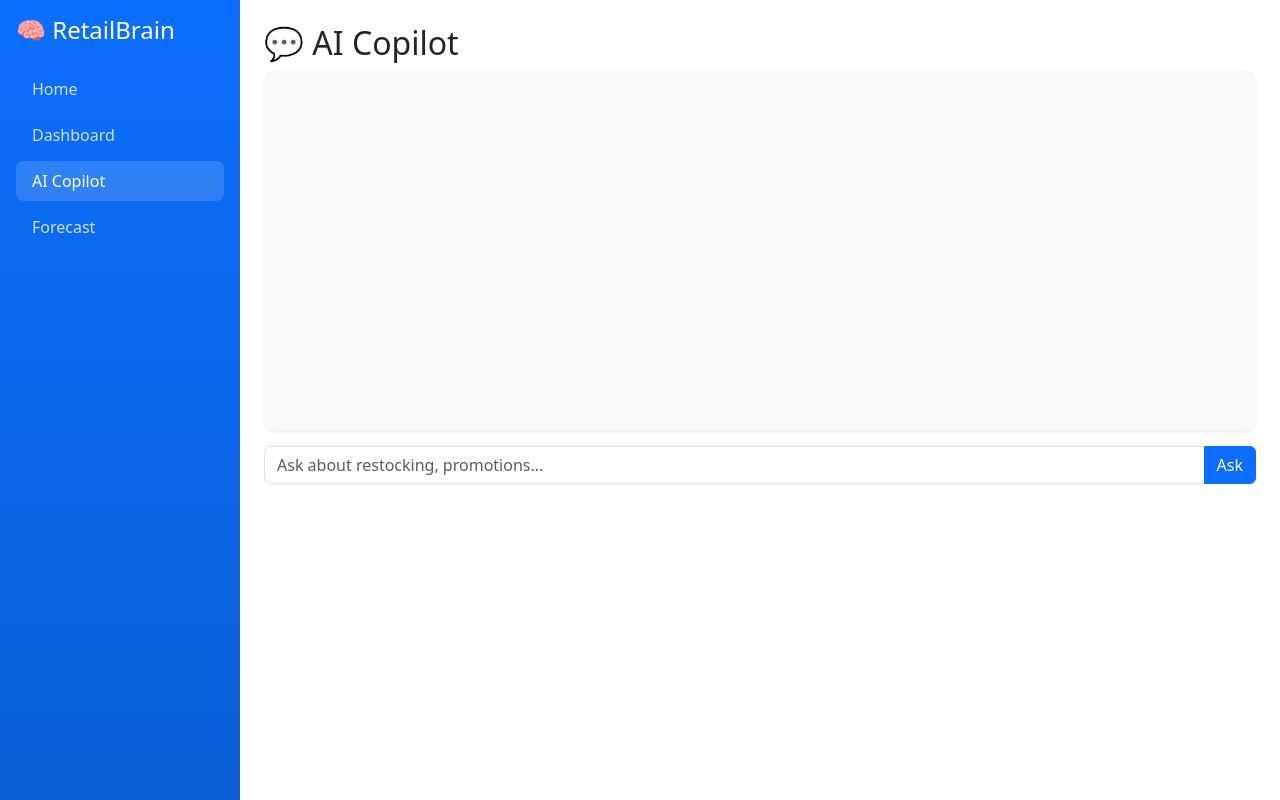
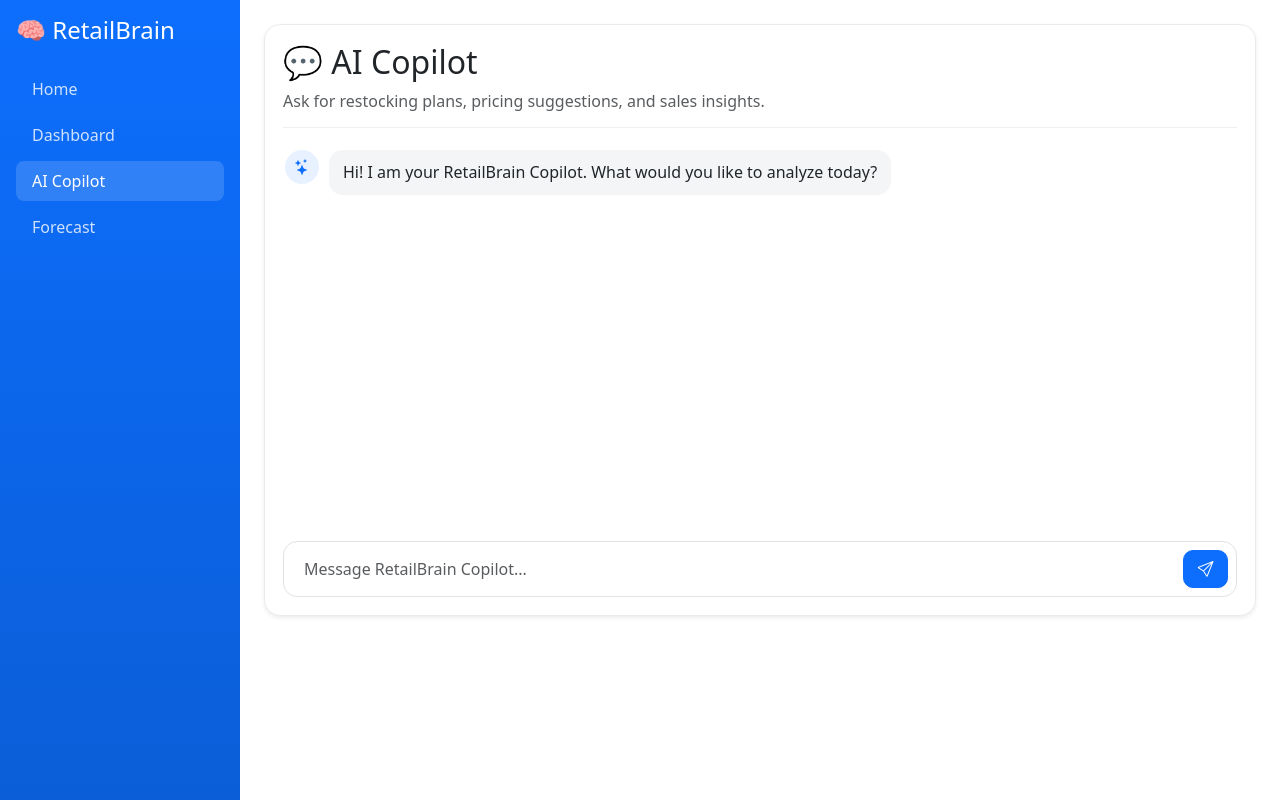
Before and after one commit to CoderBhagyesh/retail-brain, a plain HTML site: page RetailBrain/Frontend/index.html in a window 1280 px wide. Both pictures are taken after a click on the link "AI Copilot". Drawn offline with nearby package versions, Linux system fonts and the light colour scheme.

Commit message:
Redesign Copilot page with modern chat interface

```diff
--- a/RetailBrain/Frontend/app.js
+++ b/RetailBrain/Frontend/app.js
@@ -38,25 +38,44 @@ async function loadDashboard() {
   });
 }
 
+function appendMessage(role, message) {
+  const chatBox = document.getElementById("chatBox");
+
+  const wrapper = document.createElement("div");
+  wrapper.className = `chat ${role}`;
+
+  const avatar = document.createElement("div");
+  avatar.className = "avatar";
+  avatar.innerHTML = role === "user"
+    ? '<i class="bi bi-person-fill"></i>'
+    : '<i class="bi bi-stars"></i>';
+
+  const bubble = document.createElement("div");
+  bubble.className = "bubble";
+  bubble.innerText = message;
+
+  wrapper.appendChild(avatar);
+  wrapper.appendChild(bubble);
+  chatBox.appendChild(wrapper);
+  chatBox.scrollTop = chatBox.scrollHeight;
+}
+
 async function askCopilot() {
   const input = document.getElementById("chatInput");
-  const chatBox = document.getElementById("chatBox");
+  const query = input.value.trim();
 
-  const userMsg = document.createElement("div");
-  userMsg.className = "chat-msg user";
-  userMsg.innerText = input.value;
-  chatBox.appendChild(userMsg);
+  if (!query) return;
 
-  const res = await fetch(`${BACKEND}/copilot/chat?query=${encodeURIComponent(input.value)}`, { method: "POST" });
-  const data = await res.json();
+  appendMessage("user", query);
+  input.value = "";
 
-  const botMsg = document.createElement("div");
-  botMsg.className = "chat-msg bot";
-  botMsg.innerText = data.answer;
-  chatBox.appendChild(botMsg);
-
-  chatBox.scrollTop = chatBox.scrollHeight;
-  input.value = "";
+  try {
+    const res = await fetch(`${BACKEND}/copilot/chat?query=${encodeURIComponent(query)}`, { method: "POST" });
+    const data = await res.json();
+    appendMessage("assistant", data.answer || "I could not generate a response.");
+  } catch (error) {
+    appendMessage("assistant", "Unable to reach the copilot service right now. Please try again.");
+  }
 }
 
 async function getForecast() {
--- a/RetailBrain/Frontend/index.html
+++ b/RetailBrain/Frontend/index.html
@@ -66,11 +66,33 @@
 
       <!-- Copilot -->
       <section id="copilot" class="page d-none">
-        <h2>💬 AI Copilot</h2>
-        <div class="chat-box shadow-sm" id="chatBox"></div>
-        <div class="input-group mt-3">
-          <input type="text" id="chatInput" class="form-control" placeholder="Ask about restocking, promotions..." />
-          <button class="btn btn-primary" onclick="askCopilot()">Ask</button>
+        <div class="copilot-shell shadow-sm">
+          <div class="copilot-header">
+            <div>
+              <h2>💬 AI Copilot</h2>
+              <p class="text-muted mb-0">Ask for restocking plans, pricing suggestions, and sales insights.</p>
+            </div>
+          </div>
+
+          <div class="chat-box" id="chatBox">
+            <div class="chat assistant">
+              <div class="avatar"><i class="bi bi-stars"></i></div>
+              <div class="bubble">Hi! I am your RetailBrain Copilot. What would you like to analyze today?</div>
+            </div>
+          </div>
+
+          <div class="chat-input-wrap">
+            <input
+              type="text"
+              id="chatInput"
+              class="form-control"
+              placeholder="Message RetailBrain Copilot..."
+              onkeydown="if(event.key==='Enter'){askCopilot();}"
+            />
+            <button class="btn btn-primary" onclick="askCopilot()">
+              <i class="bi bi-send"></i>
+            </button>
+          </div>
         </div>
       </section>
 
--- a/RetailBrain/Frontend/styles.css
+++ b/RetailBrain/Frontend/styles.css
@@ -31,31 +31,99 @@
   transform: translateY(-3px);
 }
 
-/* Chat UI */
+/* Copilot Chat UI */
+.copilot-shell {
+  background: #ffffff;
+  border-radius: 16px;
+  padding: 18px;
+  border: 1px solid #e9ecef;
+  min-height: 74vh;
+  display: flex;
+  flex-direction: column;
+}
+
+.copilot-header {
+  border-bottom: 1px solid #eef1f4;
+  padding-bottom: 14px;
+  margin-bottom: 12px;
+}
+
 .chat-box {
-  height: 360px;
+  flex: 1;
   overflow-y: auto;
-  padding: 12px;
-  background: #f8f9fa;
-  border-radius: 12px;
+  padding: 10px 2px;
+  display: flex;
+  flex-direction: column;
+  gap: 12px;
 }
 
 .chat {
-  padding: 10px 14px;
-  border-radius: 12px;
-  margin: 6px 0;
-  max-width: 70%;
+  display: flex;
+  gap: 10px;
+  max-width: 85%;
   animation: fadeIn 0.25s ease-in;
 }
 
+.chat .avatar {
+  width: 34px;
+  height: 34px;
+  border-radius: 50%;
+  display: flex;
+  align-items: center;
+  justify-content: center;
+  flex-shrink: 0;
+}
+
+.chat .bubble {
+  padding: 11px 14px;
+  border-radius: 14px;
+  line-height: 1.4;
+  white-space: pre-wrap;
+}
+
+.chat.assistant .avatar {
+  background: #e7f1ff;
+  color: #0d6efd;
+}
+
+.chat.assistant .bubble {
+  background: #f3f5f7;
+  color: #212529;
+}
+
 .chat.user {
+  margin-left: auto;
+  flex-direction: row-reverse;
+}
+
+.chat.user .avatar {
   background: #0d6efd;
   color: white;
-  margin-left: auto;
 }
 
-.chat.bot {
-  background: #e9ecef;
+.chat.user .bubble {
+  background: #0d6efd;
+  color: #fff;
+}
+
+.chat-input-wrap {
+  display: flex;
+  gap: 10px;
+  border: 1px solid #dfe3e8;
+  border-radius: 14px;
+  padding: 8px;
+  margin-top: 14px;
+  background: #fff;
+}
+
+.chat-input-wrap .form-control {
+  border: none;
+  box-shadow: none !important;
+}
+
+.chat-input-wrap .btn {
+  border-radius: 10px;
+  width: 46px;
 }
 
 /* Pages animation */
@@ -81,25 +149,6 @@
 
 @keyframes spin {
   to { transform: rotate(360deg); }
-}
-
-/* Chat bubbles */
-.chat {
-  padding: 10px 14px;
-  border-radius: 12px;
-  margin: 6px 0;
-  max-width: 70%;
-  animation: fadeIn 0.2s ease-in;
-}
-
-.chat.user {
-  background: #0d6efd;
-  color: white;
-  margin-left: auto;
-}
-
-.chat.bot {
-  background: #e9ecef;
 }
 
 /* Forecast card */
```
